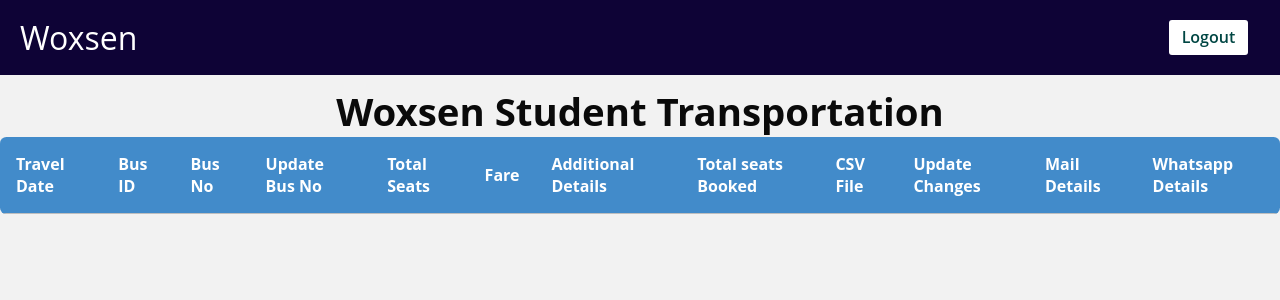
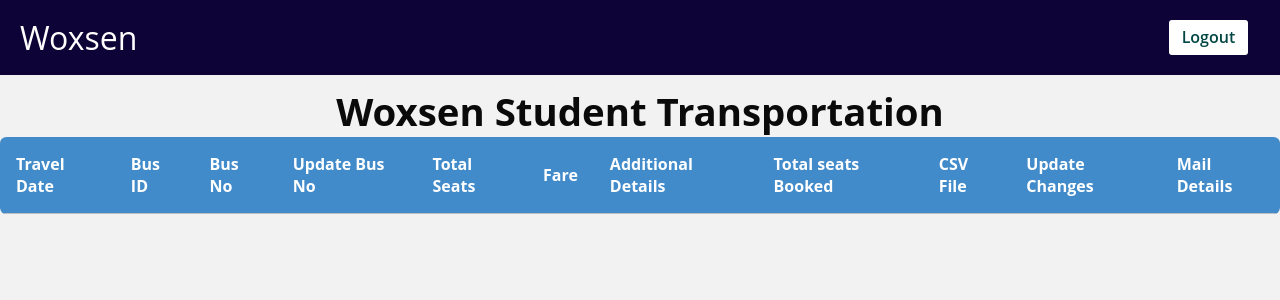
Before and after one commit to thelastdemon1337/Bus-booking-woxsen, a Flask app: template templates/staff_home.html in a window 1280 px wide. Shown: the top 300 px of the page. Run offline with Flask 2, Linux system fonts and the light colour scheme; the template is opened without the code that fills it, so the values that code supplies are empty.

Commit message:
removed whatsapp func and ignored ENV dir

```diff
--- a/data.csv
+++ b/data.csv
@@ -1,3 +1,2 @@
 date,bus_number,passenger_name,passenger_email,passenger_phone,passenger_school,transaction_id
-2024-05-03,TS 09 FM 9876,Adarsh Maddu,adarsh.maddu@woxsen.edu.in,7890765678,School of Business,USBI0000898676
-2024-05-03,TS 09 FM 9876,Tarun Kotagiri,tarun.kotagiri@woxsen.edu.in,7032611447,School of Business,USBI0000898676
+2024-06-11,TS 07 EM 0987,Tarun Kotagiri,tarun.kotagiri@woxsen.edu.in,7032611447,School of Business,USBI0000949729
--- a/templates/staff_home.html
+++ b/templates/staff_home.html
@@ -55,7 +55,7 @@
             <th>CSV File</th>
             <th>Update Changes</th>
             <th>Mail Details</th>
-            <th>Whatsapp Details</th>
+            <!-- <th>Whatsapp Details</th> -->
           </tr>
           {% for bus_number,value in data.items() %} {% for travel_date, seats
           in value.items()%}
@@ -116,10 +116,10 @@
               document.write('</td>');
               document.write('<td data-th="Mail Details " style="text-align: center;">');
               document.write('<button class="mails" data-busn="{{bus_number}}" data-date="{{travel_date}}" style="background-color: #0072C6">Mail</button>');
-              document.write('</td>');
-              document.write('<td data-th="WhatsApp " style="text-align: center;">');
-              document.write('<button class="whats" data-busn="{{bus_number}}" data-date="{{travel_date}}" style="background-color: #075e54">WhatsApp</button>');
-              document.write('</td>');
+              // document.write('</td>');
+              // document.write('<td data-th="WhatsApp " style="text-align: center;">');
+              // document.write('<button class="whats" data-busn="{{bus_number}}" data-date="{{travel_date}}" style="background-color: #075e54">WhatsApp</button>');
+              // document.write('</td>');
               document.write('</tr>');
             }
               // console.log(inputField)
@@ -228,23 +228,23 @@
       })
     })
 
-    whatsbuttons.forEach((button) => {
-      button.addEventListener("click", (e) => {
-        console.log("WhatsApp Button clicked!")
-        const date = e.target.getAttribute("data-date");
-        const bus_number = e.target.getAttribute("data-busn");
-        const formattedTxtar = encodeURIComponent(txtar)
-        fetch(`/whatsapp-details?date=${date}&bus_number=${bus_number}&additional_details=${formattedTxtar}`)
-          .then((res) => res.json())
-          .then((data) => {
-            if (data.status === "success") {
-              alert("Details Whatsapped successfully");
-            } else {
-              alert("Something went wrong");
-            }
-          });
-      })
-    })
+    // whatsbuttons.forEach((button) => {
+    //   button.addEventListener("click", (e) => {
+    //     console.log("WhatsApp Button clicked!")
+    //     const date = e.target.getAttribute("data-date");
+    //     const bus_number = e.target.getAttribute("data-busn");
+    //     const formattedTxtar = encodeURIComponent(txtar)
+    //     fetch(`/whatsapp-details?date=${date}&bus_number=${bus_number}&additional_details=${formattedTxtar}`)
+    //       .then((res) => res.json())
+    //       .then((data) => {
+    //         if (data.status === "success") {
+    //           alert("Details Whatsapped successfully");
+    //         } else {
+    //           alert("Something went wrong");
+    //         }
+    //       });
+    //   })
+    // })
 
     textAreas.forEach((input) => {
       input.addEventListener("input", (e) => {
```
Also changed, not shown: users.db, 1 other file.
